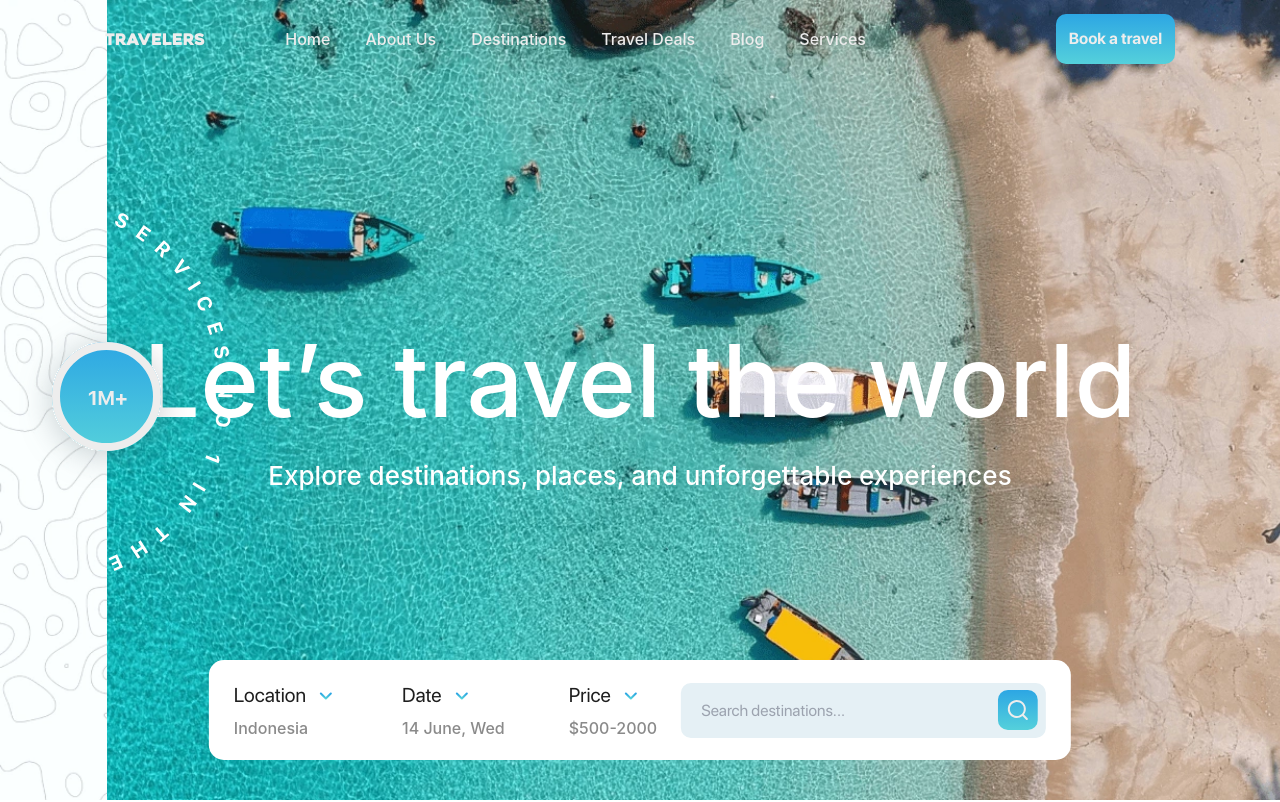
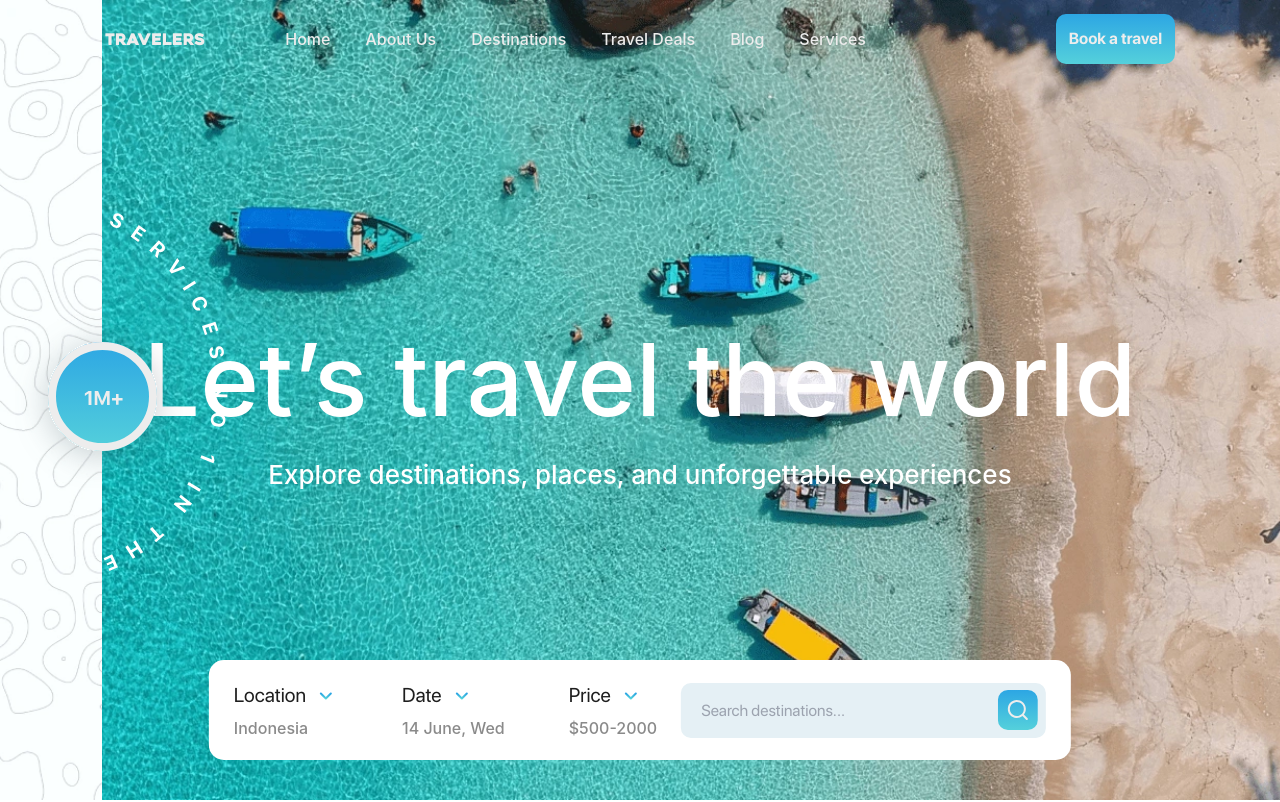
Before and after one commit to iniadnan/html-css-travelers-website, a plain HTML site: page index.html in a window 1280 px wide. Shown: the top 802 px of the page. Drawn offline with Linux system fonts and the light colour scheme; a web font is replaced by a local one.

Commit message:
header animation

```diff
--- a/index.html
+++ b/index.html
@@ -14,10 +14,24 @@
             color: #EDEDED;
             transition: 0.15s ease-in;
         }
+        .header-left {
+            width: 0%;
+        }
+        .header-right {
+            width: 100%;
+        }
+        .header-left, .header-right {
+            transition: 0.5s linear;
+            transition-delay: 0.5s;
+        }
+        .header__main-text, .header__secondary-text {
+            transition: 0.75s linear;
+            transition-delay: 1.25s;
+        }
     </style>
 </head>
 
-<body>
+<body onload="onLoadPage()">
     <!-- NAV -->
     <nav id="nav" class="w-full fixed z-50">
         <div class="container-travelers px-5 md:px-5 lg:px-0 z-20 relative">
@@ -56,14 +70,14 @@
         <div class="absolute w-full h-full bg-white top-0 transform -translate-y-full transition duration-500"></div>
     </nav>
     <!-- HEADER -->
-    <header>
+    <header id="header">
         <div class="h-screen w-full flex flex-nowrap relative overflow-hidden">
             <!-- HEADER LEFT -->
-            <div class="h-full w-1/12">
+            <div class="header-left h-full">
                 <img class="h-full w-full object-cover" height="800" width="200" src="./assets/images/header-left.webp" alt="Ornament">
             </div>
             <!-- HEADER RIGHT: MAIN IMAGE -->
-            <div class="h-full w-11/12 relative">
+            <div class="header-right h-full relative">
                 <!-- TEXT & 1M IMAGE -->
                 <div class="absolute top-[80%] md:top-1/2 transform -translate-y-1/2 left-0 z-10">
                     <!-- TEXT -->
@@ -114,10 +128,14 @@
             </div>
             <!-- TEXT -->
             <section class="absolute top-[35%] md:top-1/2 left-1/2 transform -translate-y-1/2 -translate-x-1/2">
-                <h1 class="font-medium text-[60px] md:text-[72px] lg:text-[80px] xl:text-[100px] text-white text-center whitespace-nowrap leading-none md:leading-normal mb-5 md:mb-0">Let’s travel<br class="block md:hidden" /> the world
-                </h1>
-                <p class="max-w-10/12 mx-auto font-medium text-[20px] md:text-[22px] lg:text-[26px] text-white text-center">Explore destinations, places, and
-                    unforgettable experiences</p>
+                <div class="h-[150px] overflow-hidden">
+                    <h1 class="header__main-text transform translate-y-[150px] font-medium text-[60px] md:text-[72px] lg:text-[80px] xl:text-[100px] text-white text-center whitespace-nowrap leading-none md:leading-normal mb-5 md:mb-0">Let’s travel<br class="block md:hidden" /> the world
+                    </h1>
+                </div>
+                <div class="h-[40px] overflow-hidden">
+                    <p class="header__secondary-text transform translate-y-[40px] max-w-10/12 mx-auto font-medium text-[20px] md:text-[22px] lg:text-[26px] text-white text-center">Explore destinations, places, and
+                        unforgettable experiences</p>
+                </div>
             </section>
             <!-- BOX BOTTOM -->
             <div class="max-w-full md:w-auto w-full absolute bottom-0 md:bottom-10 left-0 md:left-1/2 transform md:-translate-x-1/2 z-20 max-w-full absolute bottom-0 md:bottom-10 left-0 md:left-1/2 transform md:-translate-x-1/2 z-20">
--- a/styles/js/index.js
+++ b/styles/js/index.js
@@ -1,4 +1,18 @@
-NavDOM = document.querySelector("#nav");
+const NavDOM = document.querySelector("#nav");
+const HeaderDOM = document.querySelector("#header");
+
+function onLoadPage() {
+  onLoadHeader()
+}
+
+// FUNCTION FOR HANDLE HEADER ANIMATION
+function onLoadHeader() {
+  // WIDTH HEADER LEFT - HEADER RIGHT
+  HeaderDOM.querySelector(".header-left").style.width = "8%"
+  HeaderDOM.querySelector(".header-right").style.width = "92%"
+  HeaderDOM.querySelector(".header__main-text").style.transform = "translateY(0px)"
+  HeaderDOM.querySelector(".header__secondary-text").style.transform = "translateY(0px)"
+}
 
 // NAV: WHEN SCROLL CHANGE BACKGROUND COLOR AND TEXT COLOR
 window.addEventListener("scroll", function () {
```
Also changed, not shown: styles/css/tailwind.css.
